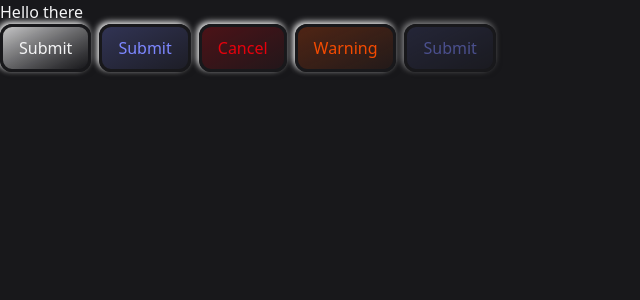
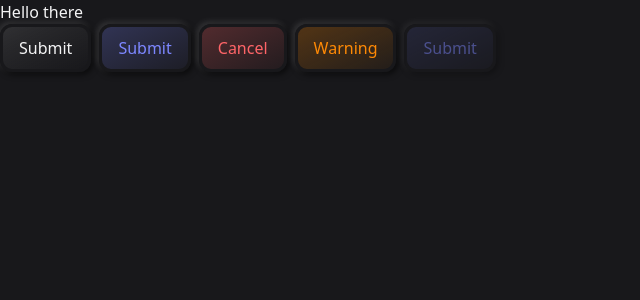
Before and after one commit to Annie-Huang/baseui-neomorphism2.0-component-library, a React (Vite) app: page / in a window 1280 px wide. Shown: the top 300 px of the page, without its empty margins (0-640 px from the left). Built offline with nearby package versions, Linux system fonts and the light colour scheme.

Commit message:
Give more color variants for dark theme so it will look OK on the page.

```diff
--- a/src/index.css
+++ b/src/index.css
@@ -28,7 +28,13 @@
   .dark {
     --color-background: var(--color-zinc-900);
     --color-foreground: var(--color-zinc-100);
+    --color-shadow: rgba(0, 0, 0, 0.7);
+    --color-highlight: rgba(255, 255, 255, 0.15);
     --color-primary: var(--color-indigo-400);
+    --color-destructive: var(--color-red-400);
+    --color-warning: var(--color-orange-400);
+    --color-muted: var(--color-zinc-700);
+    --color-muted-foreground: var(--color-zinc-400);
   }
 }
 
```
